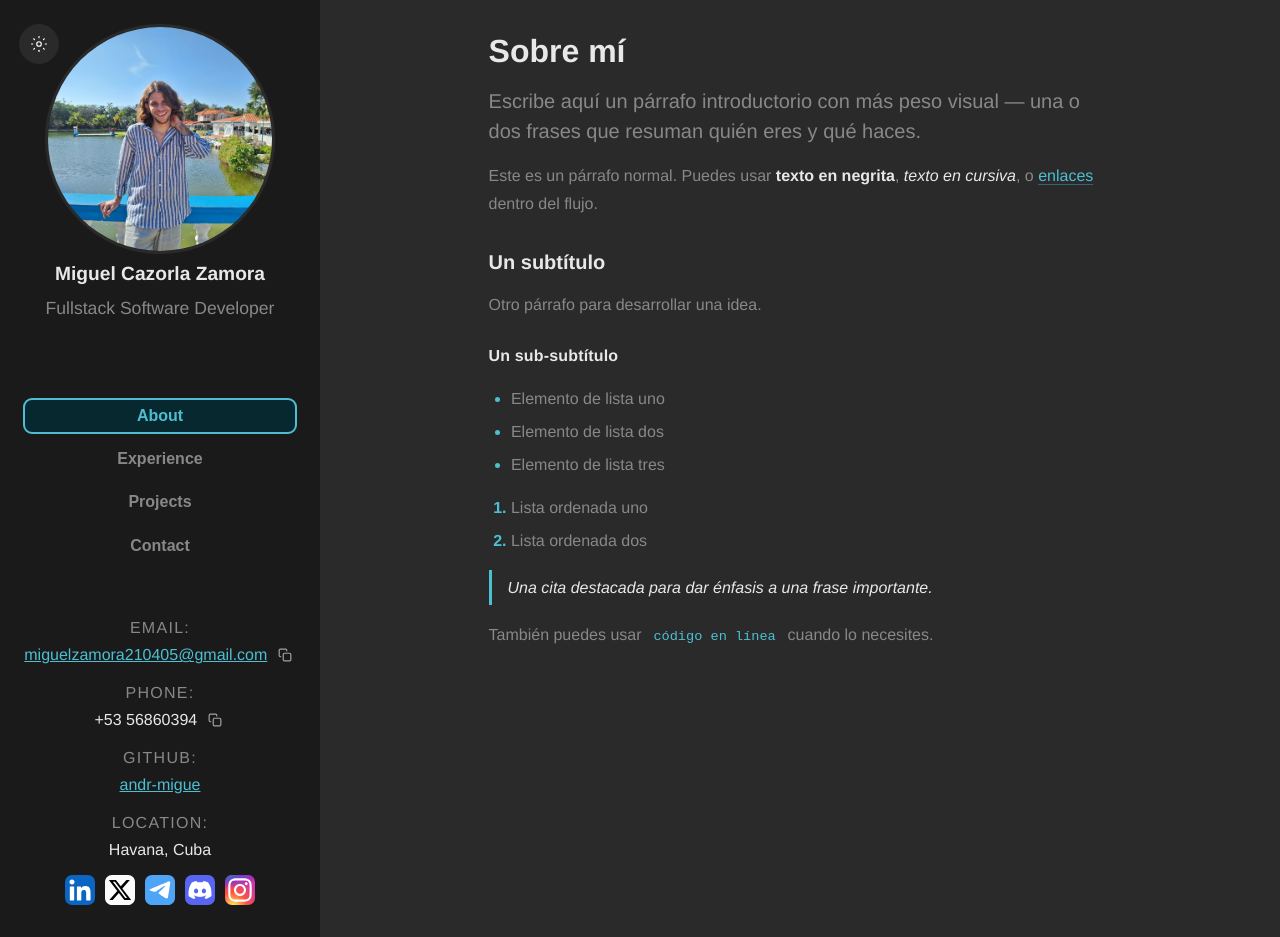
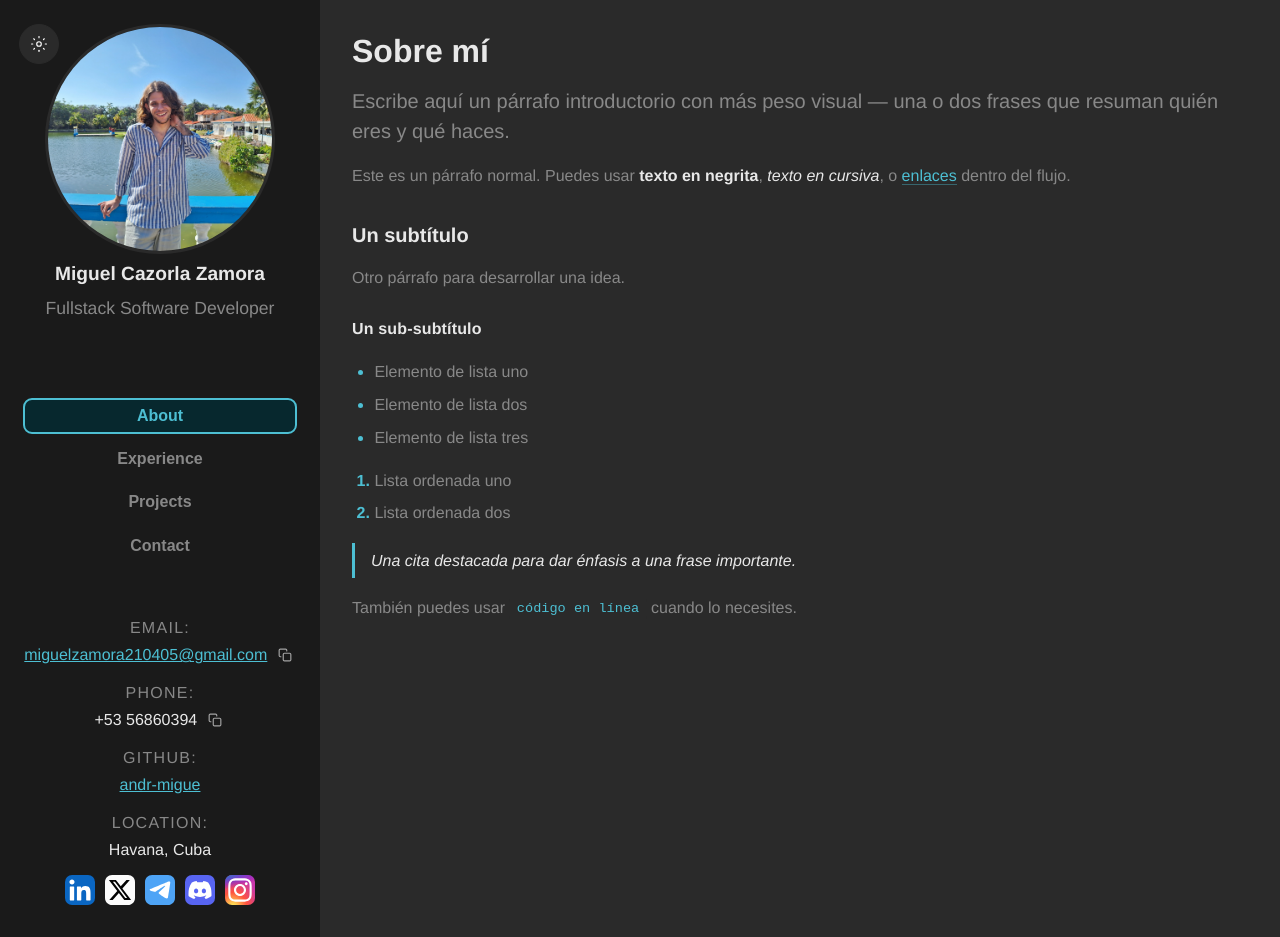
Before and after one commit to andr-migue/portfolio, a React (Vite) app: page / in a window 1280 px wide. Built offline with nearby package versions, Linux system fonts and the light colour scheme.

Commit message:
remove center alignment and max-width from about section

```diff
--- a/src/components/About/About.css
+++ b/src/components/About/About.css
@@ -1,11 +1,9 @@
 .about {
     padding: var(--space-md);
     display: flex;
-    justify-content: center;
 }
 
 .about__content {
-    max-width: 70ch;
     width: 100%;
     color: var(--color-text);
     font-size: var(--font-size-base);
```
